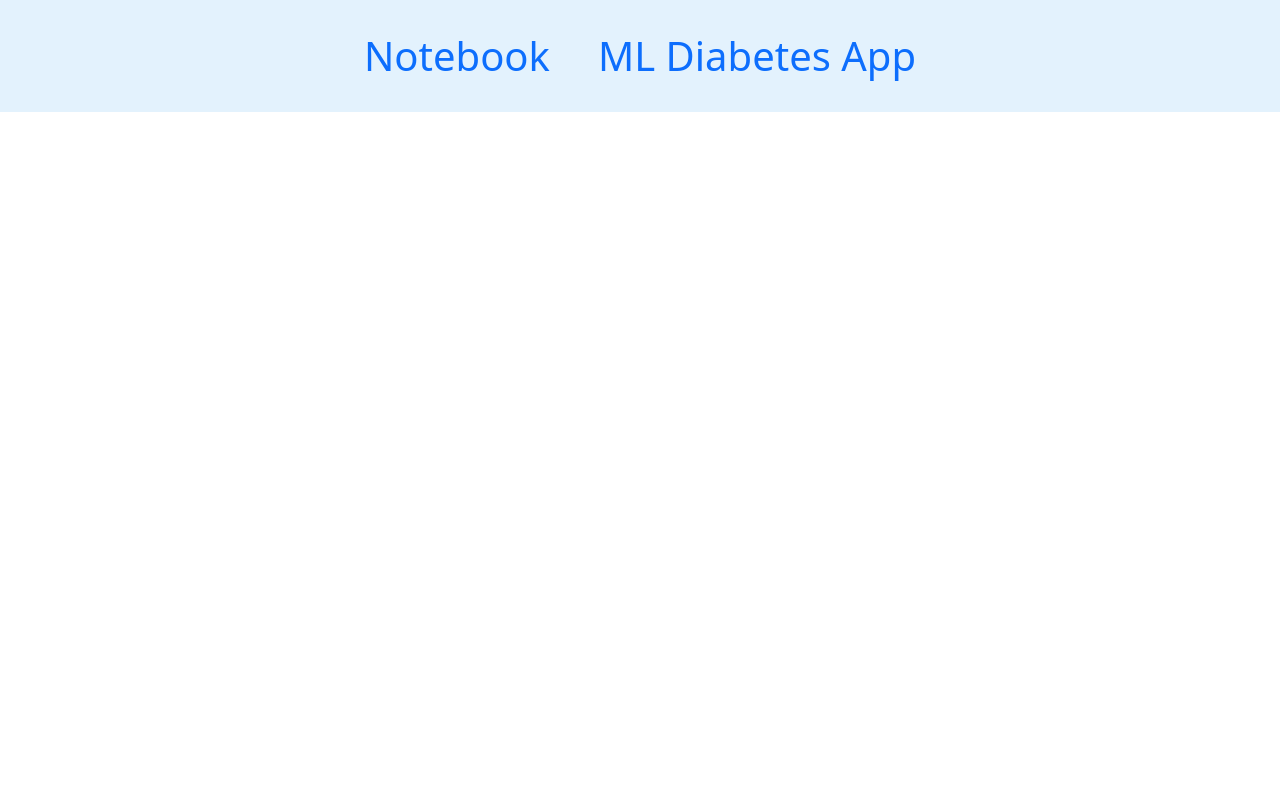
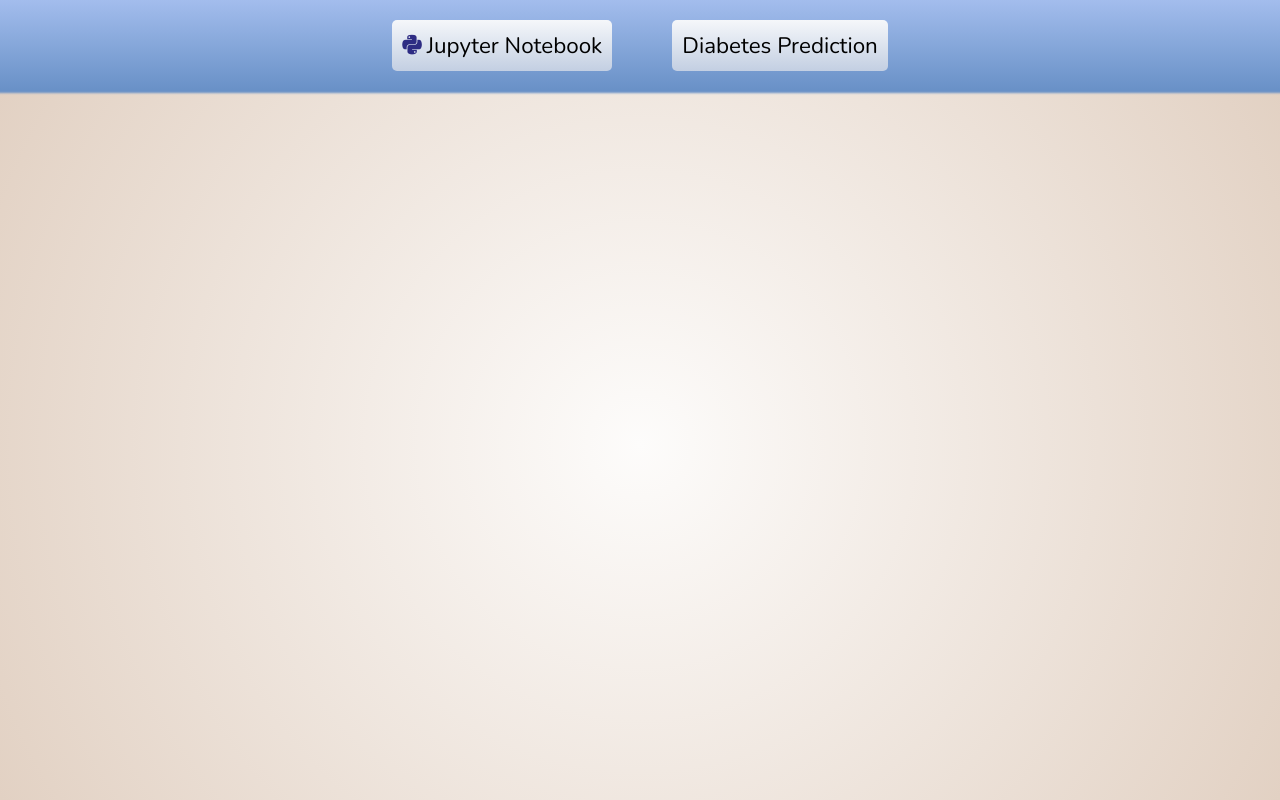
Before and after one commit to andreprovensi/diabetes_machine_learning_app, a Flask app: page / in a window 1280 px wide. Run offline with Flask 3, Linux system fonts and the light colour scheme; some libraries are stand-ins or nearby versions.

Commit message:
updating style

```diff
--- a/app/src/static/css/style.css
+++ b/app/src/static/css/style.css
@@ -21,18 +21,29 @@ nav{
     width: 100%;
     height: 100px;
     padding: 10px;
-    background-color: rgba(48, 142, 205, 0.163);
+    /* background-color: rgba(48, 142, 205, 0.163); */
     display: flex;
     align-items: center;
     justify-content: center;
     font-family: nunito;
     font-size: 1.4rem;
+    background: linear-gradient(#a3bded , #6991c7);
+    box-shadow: 0px 1px 2px 2px #6991c7;
+    z-index: 1;
 }
 
-nav>a{
+nav a{
     margin: 0 30px;
     text-decoration: none;
     color: black;
+    /* border: 1px solid; */
+    padding: 10px;
+    /* background-color: rgba(122, 142, 240, 0.541);   */
+    /* background-color: rgba(122, 142, 240, 0.541);   */
+    background: linear-gradient(#f5f7fa , #c3cfe2);
+    border-radius: 5px;
+
+
 }
 
 a:hover{
@@ -47,7 +58,10 @@ a:hover{
     justify-content: center;
     height: 100%;
     width: 100%;
-    background: radial-gradient(circle, rgba(228,231,245,1) 0%, rgba(177,177,178,1) 48%, rgba(171,171,171,0.9921218487394958) 100%);
+    /* background: radial-gradient(circle, rgba(228,231,245,1) 0%, rgba(177,177,178,1) 48%, rgba(171,171,171,0.9921218487394958) 100%); */
+    /* background: radial-gradient(circle, #868f96 , #596164); */
+    background: radial-gradient(circle, #fdfcfb , #e2d1c3);
+
 
 }
 
--- a/app/src/templates/index.html
+++ b/app/src/templates/index.html
@@ -4,7 +4,7 @@
     <meta charset="UTF-8">
     <meta name="viewport" content="width=device-width, initial-scale=1.0">
     <title>ML Diabetes Prediction</title>
-    <link href="https://cdn.jsdelivr.net/npm/bootstrap@5.3.2/dist/css/bootstrap.min.css" rel="stylesheet" integrity="sha384-T3c6CoIi6uLrA9TneNEoa7RxnatzjcDSCmG1MXxSR1GAsXEV/Dwwykc2MPK8M2HN" crossorigin="anonymous">
+    <!-- <link href="https://cdn.jsdelivr.net/npm/bootstrap@5.3.2/dist/css/bootstrap.min.css" rel="stylesheet" integrity="sha384-T3c6CoIi6uLrA9TneNEoa7RxnatzjcDSCmG1MXxSR1GAsXEV/Dwwykc2MPK8M2HN" crossorigin="anonymous">
     <script src="https://code.jquery.com/jquery-3.2.1.slim.min.js" integrity="sha384-KJ3o2DKtIkvYIK3UENzmM7KCkRr/rE9/Qpg6aAZGJwFDMVNA/GpGFF93hXpG5KkN" crossorigin="anonymous"></script>
     <script src="https://cdn.jsdelivr.net/npm/popper.js@1.12.9/dist/umd/popper.min.js" integrity="sha384-ApNbgh9B+Y1QKtv3Rn7W3mgPxhU9K/ScQsAP7hUibX39j7fakFPskvXusvfa0b4Q" crossorigin="anonymous"></script>
     <script src="https://cdn.jsdelivr.net/npm/bootstrap@4.0.0/dist/js/bootstrap.min.js" integrity="sha384-JZR6Spejh4U02d8jOt6vLEHfe/JQGiRRSQQxSfFWpi1MquVdAyjUar5+76PVCmYl" crossorigin="anonymous"></script>
@@ -12,18 +12,22 @@
         a:hover{
             text-decoration: underline !important;
         }
-    </style>
+    </style> -->
+    <link rel="stylesheet" href="../static/css/style.css">
+    <link rel="stylesheet" href="https://fonts.googleapis.com/css?family=Nunito">
+    <link rel="stylesheet" href="https://cdnjs.cloudflare.com/ajax/libs/font-awesome/6.5.1/css/all.min.css" integrity="sha512-DTOQO9RWCH3ppGqcWaEA1BIZOC6xxalwEsw9c2QQeAIftl+Vegovlnee1c9QX4TctnWMn13TZye+giMm8e2LwA==" crossorigin="anonymous" referrerpolicy="no-referrer" />
 </head>
 <body>
-    <!-- <nav>
-        <a href="/notebook-page">Notebook</a>
-        <a href="/">ML Diabetes App</a>
-    </nav> -->
+    <nav>
+        <a href="/notebook-page"><i class="fa-brands fa-python" style="margin-right: 5px; color: rgba(33, 31, 124, 0.938);"></i>Jupyter Notebook</a>
+        <a href="/">Diabetes Prediction</a>
+    </nav>
 
-    <nav class="navbar navbar-expand-lg navbar-light d-flex justify-content-center" style="background-color: #e3f2fd;">
-        <a href="/notebook-page" class="p-4 display-6 text-decoration-none">Notebook</a>
-        <a href="/" class="p-4 display-6 text-decoration-none">ML Diabetes App</a>
-      </nav>
+    <div class="notebook-container">
+
+    </div>
+    <!-- <nav class="navbar navbar-expand-lg navbar-light d-flex justify-content-center" style="background-color: #e3f2fd;">
+      </nav> -->
 </body>
 
 </html>
--- a/app/src/templates/notebook.html
+++ b/app/src/templates/notebook.html
@@ -6,10 +6,11 @@
         <title>ML Diabetes Prediction</title>
         <link rel="stylesheet" href="../static/css/style.css">
         <link rel="stylesheet" href="https://fonts.googleapis.com/css?family=Nunito">
+        <link rel="stylesheet" href="https://cdnjs.cloudflare.com/ajax/libs/font-awesome/6.5.1/css/all.min.css" integrity="sha512-DTOQO9RWCH3ppGqcWaEA1BIZOC6xxalwEsw9c2QQeAIftl+Vegovlnee1c9QX4TctnWMn13TZye+giMm8e2LwA==" crossorigin="anonymous" referrerpolicy="no-referrer" />
     </head>
     <body>
         <nav>
-            <a href="/notebook">Jupyter Notebook</a>
+            <a><i class="fa-brands fa-python" style="margin-right: 5px;color: rgba(33, 31, 124, 0.938);"></i>Jupyter Notebook</a>
             <a href="/">Diabetes Prediction</a>
         </nav>
 
```
